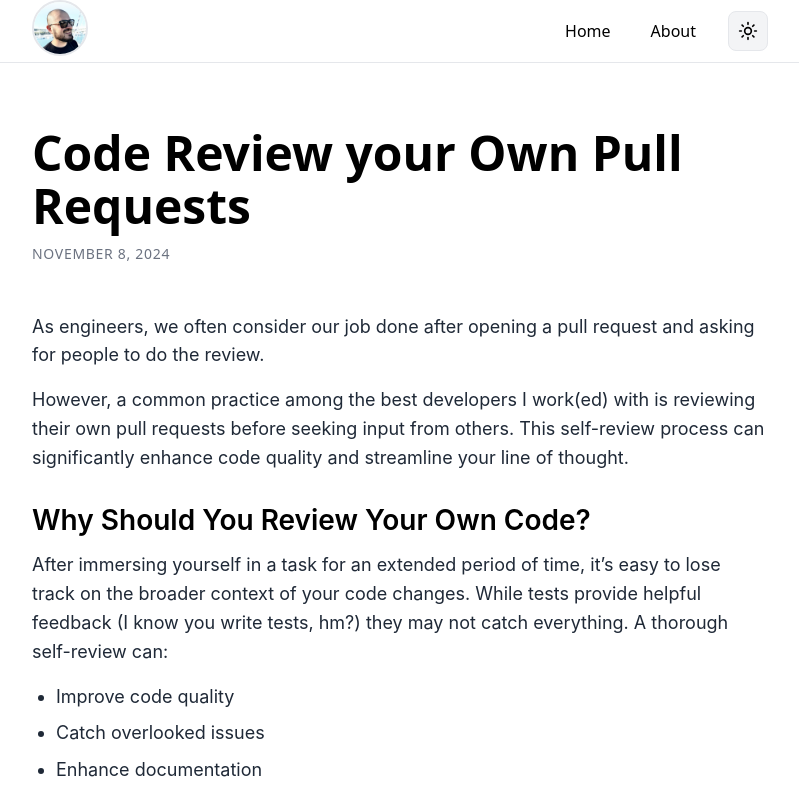
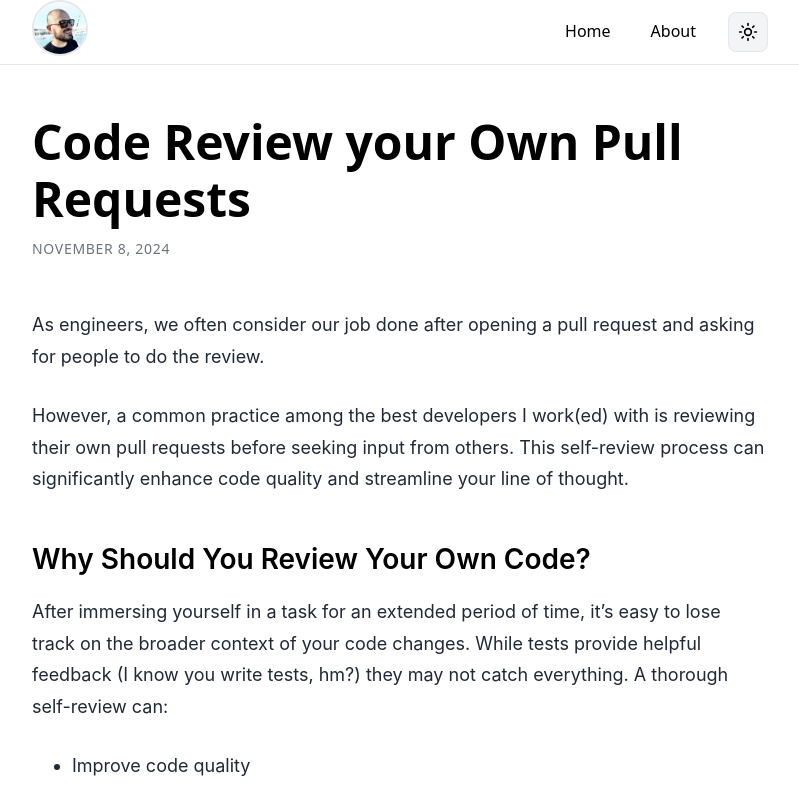
Before and after one commit to helderberto/helderberto.com, a Next.js app: page /posts/code-review-your-own-pull-requests in a window 1280 px wide. Shown: the top 797 px of the page, without its empty margins (240-1039 px from the left). Built offline with nearby package versions, Linux system fonts and the light colour scheme.

Commit message:
Enhance readability and spacing across various components with updated styles and line heights

```diff
--- a/src/app/about/page.module.css
+++ b/src/app/about/page.module.css
@@ -1,34 +1,42 @@
-/* Markdown content styles */
+/* Markdown content styles - Enhanced for readability */
 .content article {
   font-size: var(--text-responsive);
-  line-height: var(--line-height-relaxed);
+  line-height: var(--line-height-reading);
 }
 
 .content h1 {
   font-size: var(--heading-h1-page);
   font-weight: var(--font-weight-bold);
-  line-height: var(--line-height-heading);
-  margin: var(--spacing-responsive-lg) 0 var(--spacing-responsive-lg);
+  line-height: var(--line-height-heading-large);
+  margin: 0 0 var(--content-spacing-heading);
+  text-align: center;
 }
 
 .content h2 {
   font-size: var(--heading-h2);
   font-weight: var(--font-weight-bold);
   line-height: var(--line-height-heading);
-  margin: var(--spacing-responsive-md) 0 var(--spacing-responsive-sm);
+  margin: var(--reading-margin-heading) 0 var(--content-spacing-list);
+}
+
+.content h3 {
+  font-size: var(--heading-h3);
+  font-weight: var(--font-weight-semibold);
+  line-height: var(--line-height-heading);
+  margin: var(--content-spacing-heading) 0 var(--content-spacing-list);
 }
 
 .content p {
   font-size: var(--text-responsive);
-  line-height: var(--line-height-relaxed);
-  margin: var(--spacing-responsive-sm) 0;
+  line-height: var(--line-height-reading);
+  margin-bottom: var(--reading-margin-paragraph);
 }
 
 .content a {
   color: var(--primary);
   text-decoration: underline;
   text-decoration-thickness: 1px;
-  text-underline-offset: 2px;
+  text-underline-offset: 0.125rem;
   transition: all 0.2s ease;
 }
 
@@ -39,10 +47,20 @@
 
 .content ul,
 .content ol {
-  margin: var(--spacing-responsive-sm) 0;
-  padding-left: var(--spacing-responsive-lg);
+  margin: var(--reading-margin-list) 0;
+  padding-left: var(--content-spacing-heading);
+  line-height: var(--line-height-reading);
 }
 
 .content li {
-  margin: var(--spacing-responsive-xs) 0;
+  margin-bottom: var(--content-spacing-list);
 }
+
+.content blockquote {
+  margin: var(--reading-margin-heading) 0;
+  padding-left: var(--content-spacing-heading);
+  border-left: 0.25rem solid var(--primary);
+  font-style: italic;
+  color: var(--muted-foreground);
+  line-height: var(--line-height-reading);
+}
--- a/src/app/globals.css
+++ b/src/app/globals.css
@@ -93,18 +93,21 @@
   --font-weight-semibold: 600;
   --font-weight-bold: 700;
 
-  /* Line Heights - Optimized for readability */
+  /* Line Heights - Enhanced for readability */
   --line-height-none: 1;
-  --line-height-tight: 1.1;
-  --line-height-snug: 1.25;
-  --line-height-normal: 1.5;
-  --line-height-relaxed: 1.6;
-  --line-height-loose: 1.75;
+  --line-height-tight: 1.2;
+  --line-height-snug: 1.4;
+  --line-height-normal: 1.6;
+  --line-height-relaxed: 1.7;
+  --line-height-loose: 1.8;
 
-  /* Content Line Heights */
-  --line-height-heading: 1.1;
-  --line-height-body: 1.5;
-  --line-height-body-relaxed: 1.6;
+  /* Content Line Heights - Optimized for different content types */
+  --line-height-heading: 1.2;
+  --line-height-heading-large: 1.1;
+  --line-height-body: 1.6;
+  --line-height-body-relaxed: 1.7;
+  --line-height-reading: 1.75;
+  --line-height-caption: 1.4;
 
   /* Layout */
   --container-sm: 640px;
@@ -119,6 +122,18 @@
   --spacing-responsive-md: clamp(0.75rem, 3vw, 1.5rem);
   --spacing-responsive-lg: clamp(1rem, 4vw, 2rem);
   --spacing-responsive-xl: clamp(1.5rem, 5vw, 3rem);
+  --spacing-responsive-2xl: clamp(2rem, 6vw, 4rem);
+
+  /* Content Spacing - For better readability */
+  --content-spacing-paragraph: clamp(1rem, 3vw, 1.5rem);
+  --content-spacing-section: clamp(2rem, 5vw, 3rem);
+  --content-spacing-heading: clamp(1.5rem, 4vw, 2.5rem);
+  --content-spacing-list: clamp(0.75rem, 2vw, 1.25rem);
+
+  /* Reading Flow Spacing */
+  --reading-margin-paragraph: clamp(1.25rem, 3vw, 1.75rem);
+  --reading-margin-heading: clamp(2rem, 5vw, 3rem);
+  --reading-margin-list: clamp(1rem, 3vw, 1.5rem);
 
   /* Container Responsive Padding */
   --container-padding: clamp(0.75rem, 3vw, 2rem);
@@ -283,12 +298,58 @@ body {
 /* Responsive typography utilities - use clamp for automatic scaling */
 .text-responsive {
   font-size: var(--text-responsive);
-  line-height: var(--line-height-relaxed);
+  line-height: var(--line-height-body-relaxed);
 }
 
 .text-responsive-lg {
   font-size: var(--text-responsive-lg);
-  line-height: var(--line-height-relaxed);
+  line-height: var(--line-height-body-relaxed);
+}
+
+.text-reading {
+  font-size: var(--text-responsive);
+  line-height: var(--line-height-reading);
+}
+
+.text-reading-lg {
+  font-size: var(--text-responsive-lg);
+  line-height: var(--line-height-reading);
+}
+
+/* Content spacing utilities for better readability */
+.content-flow > * + * {
+  margin-top: var(--content-spacing-paragraph);
+}
+
+.content-flow > h1,
+.content-flow > h2,
+.content-flow > h3 {
+  margin-top: var(--reading-margin-heading);
+}
+
+.content-flow > h1 + *,
+.content-flow > h2 + *,
+.content-flow > h3 + * {
+  margin-top: var(--content-spacing-list);
+}
+
+.content-flow > ul,
+.content-flow > ol {
+  margin-top: var(--reading-margin-list);
+  margin-bottom: var(--reading-margin-list);
+}
+
+.content-flow > p {
+  margin-bottom: var(--reading-margin-paragraph);
+}
+
+/* Section spacing utilities */
+.section-spacing {
+  margin-bottom: var(--content-spacing-section);
+}
+
+.reading-spacing {
+  margin-bottom: var(--reading-margin-paragraph);
 }
 
 /* Typography utilities */
--- a/src/app/layout.module.css
+++ b/src/app/layout.module.css
@@ -1,3 +1,4 @@
 .main {
-  padding: var(--spacing-responsive-lg) 0;
+  padding: var(--content-spacing-section) 0;
+  line-height: var(--line-height-body);
 }
--- a/src/app/posts/[slug]/page.module.css
+++ b/src/app/posts/[slug]/page.module.css
@@ -1,11 +1,12 @@
 .article {
-  padding: var(--spacing-responsive-lg) var(--container-padding) var(--spacing-responsive-xl) var(--container-padding);
+  padding: 0 var(--container-padding) var(--spacing-responsive-2xl)
+    var(--container-padding);
 }
 
 .content {
   font-family: var(--font-family-reading);
   font-size: var(--text-responsive);
-  line-height: var(--line-height-body-relaxed);
+  line-height: var(--line-height-reading);
   max-width: none;
 }
 
@@ -18,17 +19,17 @@
   max-width: 100%;
   height: auto;
   border-radius: var(--radius-xl);
-  margin: var(--spacing-responsive-lg) 0;
+  margin: var(--reading-margin-heading) 0;
   display: block;
   border: 1px solid var(--border);
 }
 
-/* Markdown content styles */
+/* Markdown content styles - Enhanced for reading */
 .markdownContent h1 {
   font-size: var(--heading-h1-page);
   font-weight: var(--font-weight-bold);
-  line-height: var(--line-height-heading);
-  margin: var(--spacing-responsive-lg) 0 var(--spacing-responsive-lg) 0;
+  line-height: var(--line-height-heading-large);
+  margin: var(--content-spacing-section) 0 var(--content-spacing-heading) 0;
   color: var(--foreground);
   text-align: center;
 }
@@ -37,23 +38,31 @@
   font-size: var(--heading-h2);
   font-weight: var(--font-weight-semibold);
   line-height: var(--line-height-heading);
-  margin: var(--spacing-responsive-lg) 0 var(--spacing-responsive-sm) 0;
+  margin: var(--reading-margin-heading) 0 var(--content-spacing-list) 0;
   color: var(--foreground);
 }
 
 .markdownContent h3 {
   font-size: var(--heading-h3);
   font-weight: var(--font-weight-semibold);
-  line-height: var(--line-height-snug);
-  margin: var(--spacing-responsive-md) 0 var(--spacing-responsive-xs) 0;
+  line-height: var(--line-height-heading);
+  margin: var(--content-spacing-heading) 0 var(--content-spacing-list) 0;
+  color: var(--foreground);
+}
+
+.markdownContent h4 {
+  font-size: var(--heading-h4);
+  font-weight: var(--font-weight-medium);
+  line-height: var(--line-height-heading);
+  margin: var(--content-spacing-list) 0 var(--spacing-responsive-xs) 0;
   color: var(--foreground);
 }
 
 .markdownContent p {
   font-family: var(--font-family-reading);
   font-size: var(--text-responsive);
-  line-height: var(--line-height-body-relaxed);
-  margin-bottom: var(--spacing-responsive-sm);
+  line-height: var(--line-height-reading);
+  margin-bottom: var(--reading-margin-paragraph);
   color: var(--accent-foreground);
 }
 
@@ -61,21 +70,22 @@
 .markdownContent ol {
   font-family: var(--font-family-reading);
   font-size: var(--text-responsive);
-  line-height: var(--line-height-body-relaxed);
-  margin: var(--spacing-responsive-sm) 0;
-  padding-left: var(--spacing-responsive-md);
+  line-height: var(--line-height-reading);
+  margin: var(--reading-margin-list) 0;
+  padding-left: var(--content-spacing-heading);
   color: var(--accent-foreground);
 }
 
 .markdownContent li {
-  margin-bottom: var(--spacing-responsive-xs);
+  margin-bottom: var(--content-spacing-list);
+  line-height: var(--line-height-reading);
 }
 
 .markdownContent a {
   color: var(--primary);
   text-decoration: underline;
   text-decoration-thickness: 1px;
-  text-underline-offset: 2px;
+  text-underline-offset: 0.125rem;
   transition: all 0.2s ease;
 }
 
@@ -97,23 +107,23 @@
 .markdownContent blockquote {
   font-family: var(--font-family-reading);
   border-left: 0.25rem solid var(--primary);
-  padding-left: var(--spacing-responsive-md);
-  margin: var(--spacing-responsive-md) 0;
+  padding-left: var(--content-spacing-heading);
+  margin: var(--reading-margin-heading) 0;
   font-style: italic;
   color: var(--muted-foreground);
   font-size: var(--text-responsive);
-  line-height: var(--line-height-body-relaxed);
+  line-height: var(--line-height-reading);
 }
 
 .markdownContent hr {
   border: none;
   height: 1px;
   background: var(--border);
-  margin: var(--spacing-responsive-lg) 0;
+  margin: var(--reading-margin-heading) 0;
 }
 
 .markdownContent pre {
-  margin: var(--spacing-responsive-md) 0 !important;
+  margin: var(--content-spacing-heading) 0 !important;
 }
 
 .markdownContent code:not(pre code) {
--- a/src/components/PostCard.module.css
+++ b/src/components/PostCard.module.css
@@ -2,8 +2,9 @@
   display: flex;
   align-items: baseline;
   color: var(--foreground);
-  padding: var(--card-padding) 0;
+  padding: var(--spacing-1) 0;
   gap: var(--spacing-responsive-sm);
+  border-bottom: 1px solid rgba(255, 255, 255, 0.05);
 }
 
 .title {
@@ -12,14 +13,12 @@
   line-height: var(--line-height-snug);
   color: var(--foreground);
   text-decoration: none;
-  border-bottom: 1px solid rgba(255, 255, 255, 0.1);
   transition: all 0.2s ease-in-out;
-  padding: var(--card-padding) 0;
+  padding: var(--spacing-responsive-xs) 0;
 }
 
 .title:hover {
   color: var(--primary);
-  border-bottom-color: var(--primary);
 }
 
 .date {
@@ -27,15 +26,5 @@
   color: var(--muted-foreground);
   white-space: nowrap;
   font-style: italic;
+  line-height: var(--line-height-caption);
 }
-
-@media (max-width: 768px) {
-  .item {
-    flex-direction: column;
-    align-items: flex-start;
-  }
-
-  .date {
-    white-space: normal;
-  }
-}
```
Also changed, not shown: src/app/page.module.css (+6 -8 lines).
